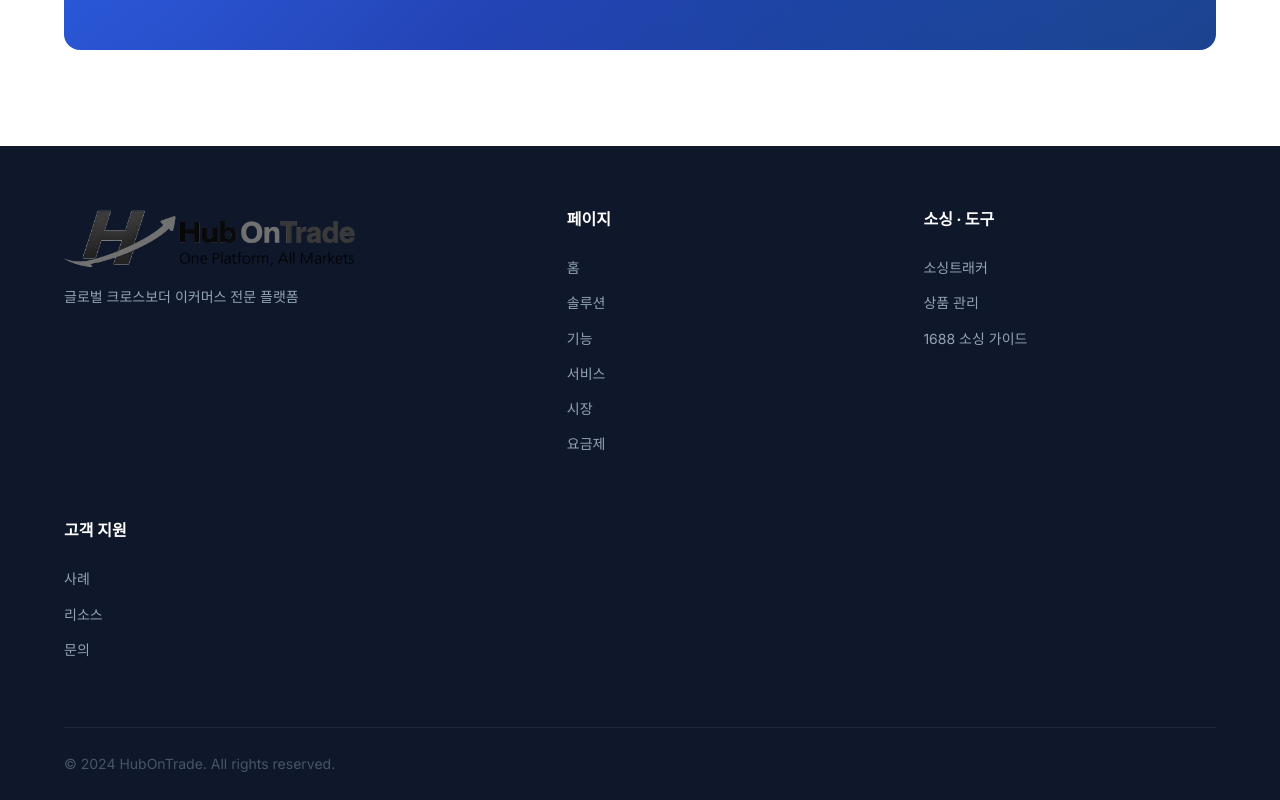
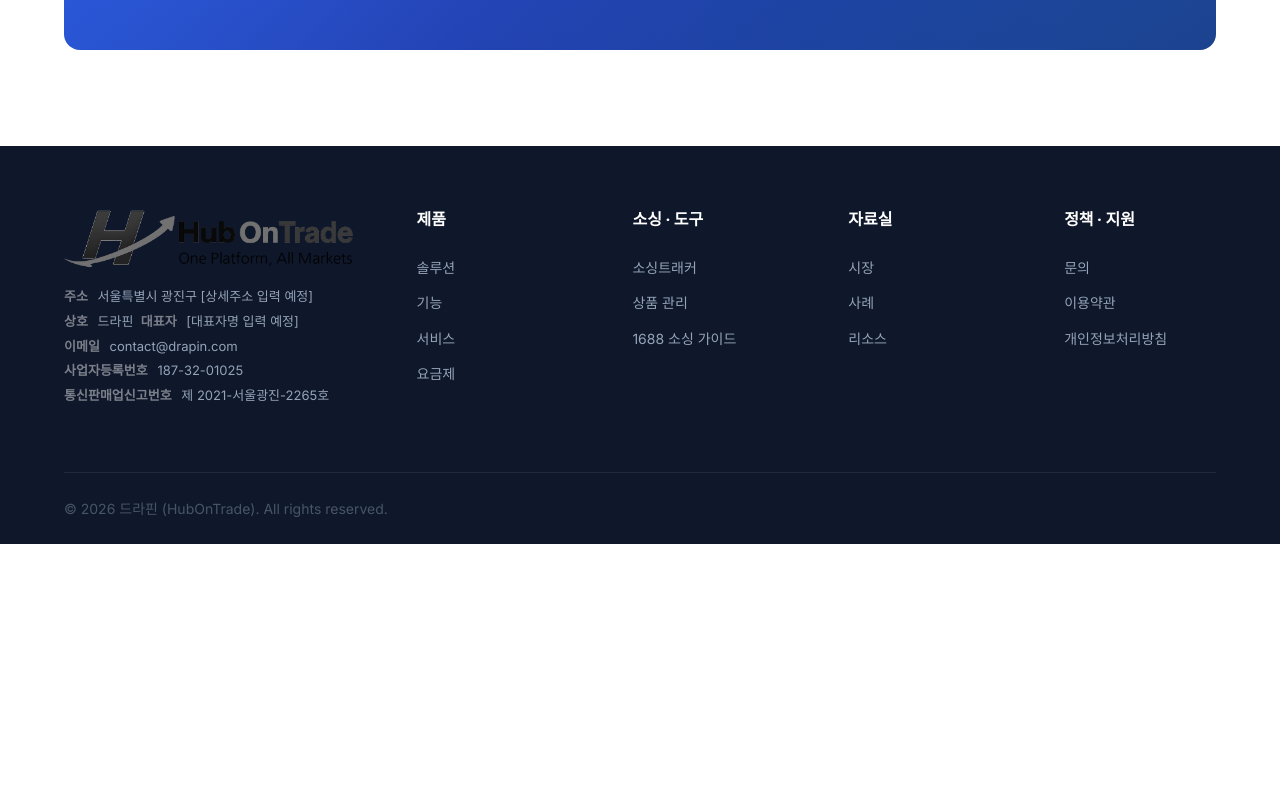
Before and after one commit to divoost/divoost-website, a browser extension: page index.html in a window 1280 px wide. Shown: the part 5070-5870 px from the top of the page. After the commit the page ends 5614 px from the top, so only its background shows below. Drawn offline with Linux system fonts and the light colour scheme.

Commit message:
[메인홈] 풋터 회사정보형으로 재구성 (flow.team 톤) — index 미리보기 (#137)
- 좌측: 로고 + 회사 법적정보 블록 / 우측: 링크 4열(제품·소싱도구·자료실·정책지원)
- 확정 정보 반영: 상호 드라핀 / 사업자등록번호 187-32-01025 /
  통신판매업신고번호 제 2021-서울광진-2265호 / 이메일 contact@drapin.com
- ⚠️ 미확정: 대표자명·상세주소 → 자리표시([입력 예정])
- home.css에 .footer-grid-co/.footer-company 스코프 (다른 페이지 영향 없음)
- footer.co.*/h.*/l.* 4개 언어 라벨 추가
- © 2024 → 2026 드라핀(HubOnTrade)

테스트: div 273/273, home.css 중괄호 315/315, 풋터 키 12개 전부 존재, 4 JSON 유효
비고: 대표자·주소 확정 시 채우고 전 페이지(10개)에 일괄 적용 예정

Co-authored-by: Claude <noreply@anthropic.com>

```diff
--- a/css/home.css
+++ b/css/home.css
@@ -1341,3 +1341,31 @@
     .beta-modal-actions { flex-direction: column; }
     .beta-modal-actions .btn { width: 100%; }
 }
+
+/* --- 풋터 (회사정보형, flow.team 톤) — index 전용 스코프 --- */
+.footer-grid-co {
+    grid-template-columns: 1.9fr 1fr 1fr 1fr 1fr;
+}
+.footer-company {
+    margin-top: var(--space-md);
+}
+.footer-company p {
+    color: var(--text-muted);
+    font-size: 13px;
+    line-height: 1.9;
+    max-width: 380px;
+    margin: 0;
+}
+.fc-label {
+    color: rgba(255, 255, 255, 0.45);
+    font-weight: 600;
+    margin-right: 6px;
+}
+@media (max-width: 1024px) {
+    .footer-grid-co { grid-template-columns: 1fr 1fr 1fr; }
+    .footer-grid-co .footer-brand { grid-column: 1 / -1; }
+}
+@media (max-width: 600px) {
+    .footer-grid-co { grid-template-columns: 1fr 1fr; }
+    .footer-grid-co .footer-brand { grid-column: 1 / -1; }
+}
--- a/index.html
+++ b/index.html
@@ -714,22 +714,26 @@
     <!-- Footer -->
     <footer class="footer">
         <div class="container">
-            <div class="footer-grid">
+            <div class="footer-grid footer-grid-co">
                 <div class="footer-brand">
                     <a href="index.html" class="logo">
                         <img src="assets/hubongtrade-logo-bottom.png" alt="HubOnTrade" class="logo-img logo-img-footer">
                     </a>
-                    <p data-i18n="footer.tagline">글로벌 크로스보더 이커머스 전문 플랫폼</p>
+                    <div class="footer-company">
+                        <p><span class="fc-label" data-i18n="footer.co.addr">주소</span> 서울특별시 광진구 [상세주소 입력 예정]</p>
+                        <p><span class="fc-label" data-i18n="footer.co.biz">상호</span> 드라핀 &nbsp;<span class="fc-label" data-i18n="footer.co.ceo">대표자</span> [대표자명 입력 예정]</p>
+                        <p><span class="fc-label" data-i18n="footer.co.email">이메일</span> contact@drapin.com</p>
+                        <p><span class="fc-label" data-i18n="footer.co.reg">사업자등록번호</span> 187-32-01025</p>
+                        <p><span class="fc-label" data-i18n="footer.co.mail">통신판매업신고번호</span> 제 2021-서울광진-2265호</p>
+                    </div>
                 </div>
 
                 <div class="footer-col">
-                    <h4 class="footer-heading" data-i18n="footer.h.pages">페이지</h4>
+                    <h4 class="footer-heading" data-i18n="footer.h.product">제품</h4>
                     <ul class="footer-links">
-                        <li><a href="index.html" data-i18n="nav.home">메인 홈</a></li>
                         <li><a href="solution.html" data-i18n="nav.solution">솔루션</a></li>
                         <li><a href="features.html" data-i18n="nav.features">기능</a></li>
                         <li><a href="service.html" data-i18n="nav.service">서비스</a></li>
-                        <li><a href="market.html" data-i18n="nav.market">시장</a></li>
                         <li><a href="pricing.html" data-i18n="nav.pricing">요금제</a></li>
                     </ul>
                 </div>
@@ -744,17 +748,26 @@
                 </div>
 
                 <div class="footer-col">
-                    <h4 class="footer-heading" data-i18n="footer.h.support">고객 지원</h4>
+                    <h4 class="footer-heading" data-i18n="footer.h.resources">자료실</h4>
                     <ul class="footer-links">
+                        <li><a href="market.html" data-i18n="nav.market">시장</a></li>
                         <li><a href="case.html" data-i18n="nav.case">사례</a></li>
                         <li><a href="resources.html" data-i18n="nav.resources">리소스</a></li>
+                    </ul>
+                </div>
+
+                <div class="footer-col">
+                    <h4 class="footer-heading" data-i18n="footer.h.policy">정책 · 지원</h4>
+                    <ul class="footer-links">
                         <li><a href="contact.html" data-i18n="nav.contact">문의하기</a></li>
+                        <li><a href="sns-platform/terms.html" data-i18n="footer.l.terms">이용약관</a></li>
+                        <li><a href="sns-platform/privacy.html" data-i18n="footer.l.privacy">개인정보처리방침</a></li>
                     </ul>
                 </div>
             </div>
 
             <div class="footer-bottom">
-                <p>&copy; 2024 HubOnTrade. All rights reserved.</p>
+                <p>&copy; 2026 드라핀 (HubOnTrade). All rights reserved.</p>
             </div>
         </div>
     </footer>
--- a/lang/ko.json
+++ b/lang/ko.json
@@ -168,7 +168,22 @@
     "h": {
       "pages": "페이지",
       "tools": "소싱 · 도구",
-      "support": "고객 지원"
+      "support": "고객 지원",
+      "product": "제품",
+      "resources": "자료실",
+      "policy": "정책 · 지원"
+    },
+    "co": {
+      "addr": "주소",
+      "biz": "상호",
+      "ceo": "대표자",
+      "email": "이메일",
+      "reg": "사업자등록번호",
+      "mail": "통신판매업신고번호"
+    },
+    "l": {
+      "terms": "이용약관",
+      "privacy": "개인정보처리방침"
     }
   },
   "markets": {
```
Also changed, not shown: lang/en.json (+16 -1 lines), lang/vi.json (+16 -1 lines), lang/zh.json (+16 -1 lines).
